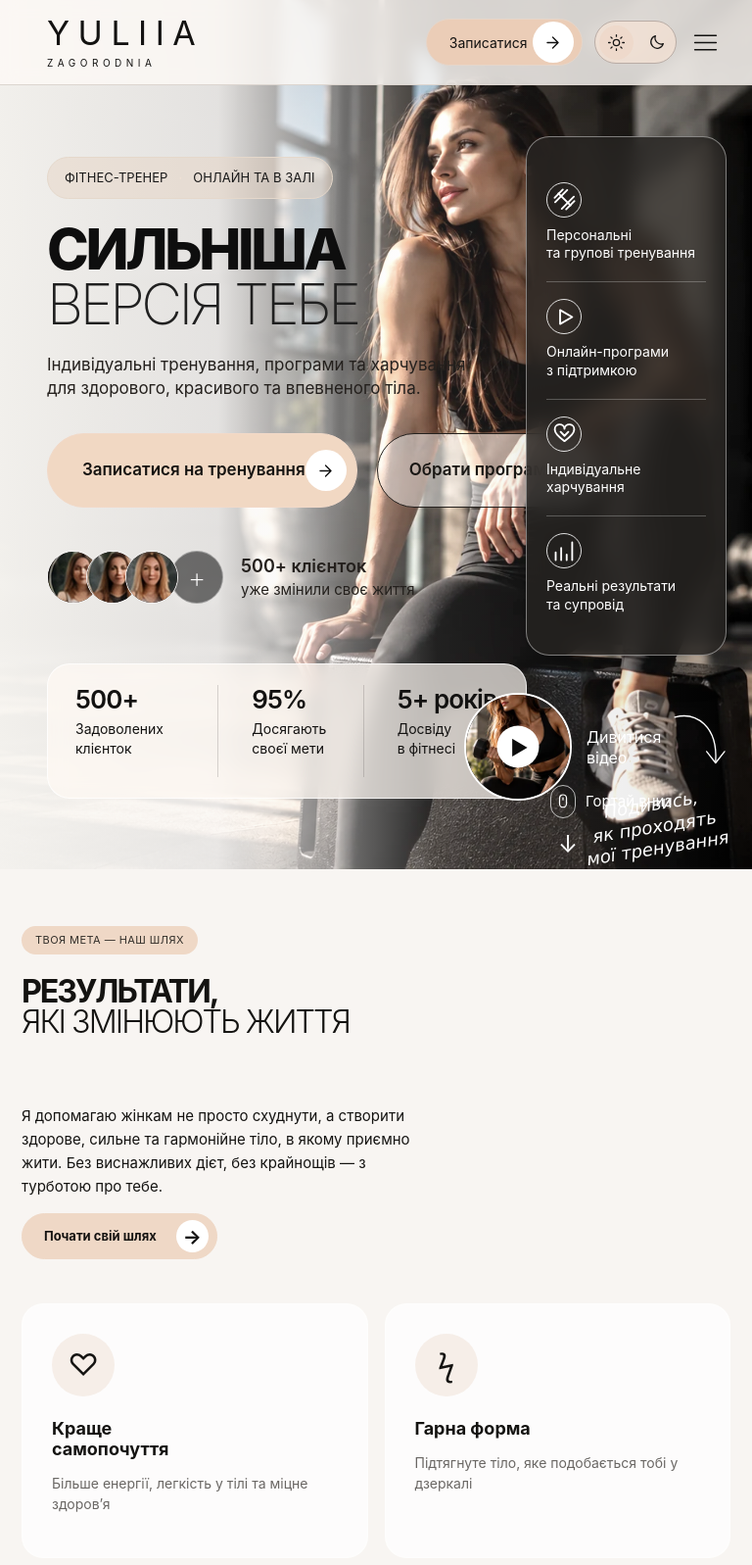
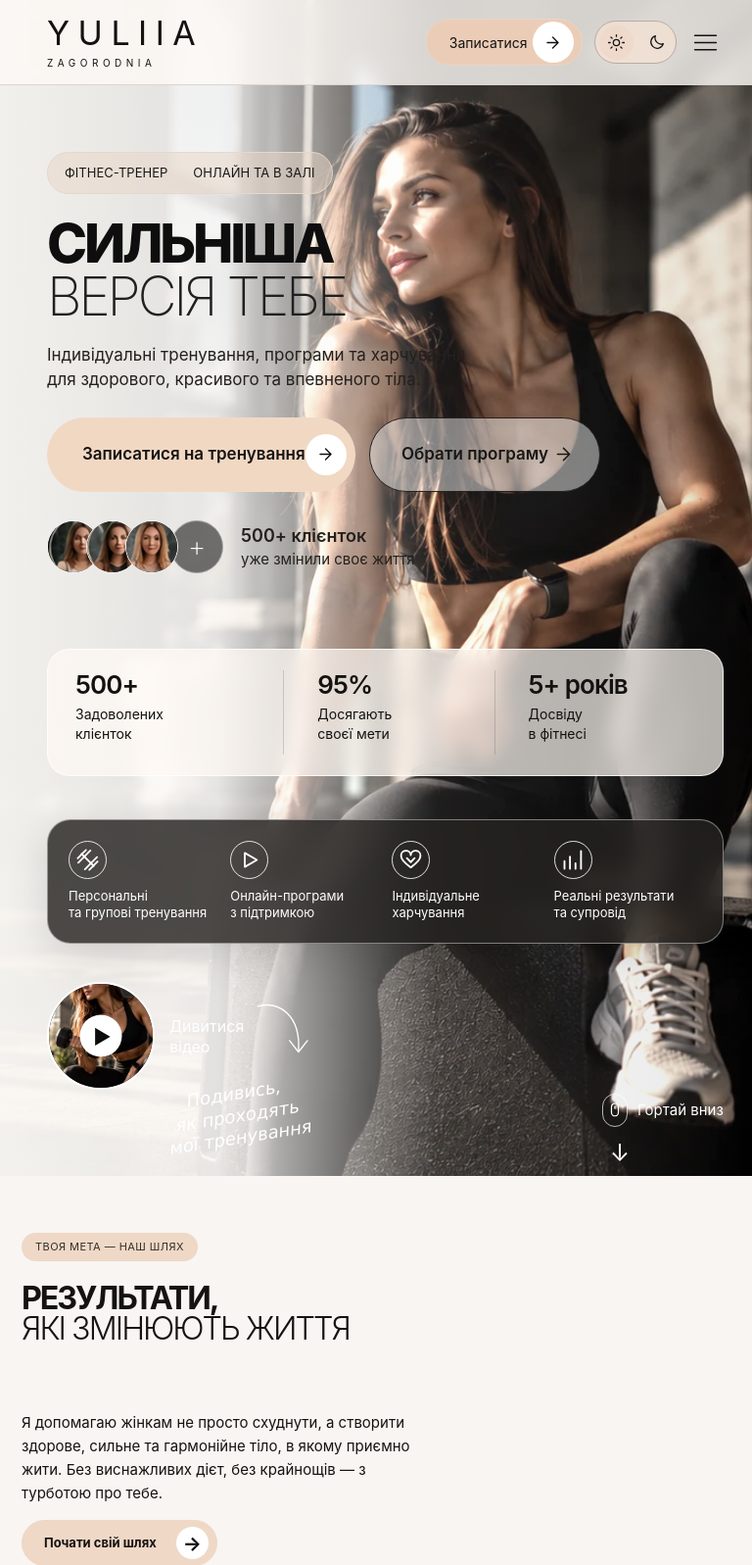
Before and after one commit to WebBoroda/fitness-trainer-frontend, a PHP site: page / in a window 768 px wide. Shown: the top 1597 px of the page at 98% size. Run offline with PHP 8.4, Linux system fonts and the light colour scheme.

Commit message:
fix(hero): prevent tablet sizing collisions and test rendered CSS over HTTP

```diff
--- a/assets/css/hero.css
+++ b/assets/css/hero.css
@@ -241,3 +241,35 @@ html[data-theme=light] .fhero-watch,html[data-theme=light] .fhero-scroll{color:#
  html[data-theme=light] .fhero-watch{color:#1e1e1e}
  html[data-theme=light] .fhero-scroll{color:#1e1e1e}
 }
+
+
+/* Tablet sizing fix: keep the approved desktop composition intact at >=1101px. */
+@media (min-width:941px) and (max-width:1100px) {
+  .hero.fhero {min-height:990px;}
+  .fhero-stage {min-height:903px;}
+  .fhero-stats {bottom:120px;}
+  .fhero-watch {top:654px;}
+  .fhero-scroll {bottom:32px;}
+}
+@media (min-width:761px) and (max-width:940px) {
+  .hero.fhero {min-height:1200px;}
+  .hero.fhero .fhero-photo {object-position:59% 0;}
+  .hero.fhero .fhero-overlay {background:linear-gradient(90deg,rgba(0,0,0,.72),rgba(0,0,0,.34) 54%,rgba(0,0,0,.20)),linear-gradient(0deg,rgba(0,0,0,.68),transparent 48%);}
+  .fhero-stage {min-height:1113px;}
+  .fhero-main {top:68px;left:var(--fhero-page-left);width:calc(100% - var(--fhero-page-left) - var(--fhero-page-right));}
+  .hero.fhero h1.fhero-title {font-size:clamp(53px,7.2vw,67px);}
+  .hero.fhero .fhero-summary {max-width:600px;}
+  .fhero-actions {margin-top:27px;gap:14px;}
+  .fhero-button-primary {width:315px;}
+  .fhero-button-secondary {width:236px;}
+  .fhero-audience {margin-top:28px;}
+  .fhero-stats {top:575px;bottom:auto;left:var(--fhero-page-left);width:calc(100% - var(--fhero-page-left) - var(--fhero-page-right));min-height:130px;}
+  .fhero-features {top:749px;bottom:auto;left:var(--fhero-page-left);right:var(--fhero-page-right);width:auto;min-height:0;display:grid;grid-template-columns:repeat(4,minmax(0,1fr));gap:14px;padding:21px;}
+  .fhero-feature,.fhero-feature:first-child,.fhero-feature:last-child {min-width:0;font-size:13px;padding:0;border:0;}
+  .fhero-feature-icon {width:39px;height:39px;margin-bottom:9px;}
+  .fhero-watch {top:915px;left:var(--fhero-page-left);right:auto;}
+  .fhero-scroll {bottom:50px;right:var(--fhero-page-right);}
+}
+@media (min-width:761px) and (max-width:940px) and (prefers-reduced-motion: reduce) {
+  .fhero-main,.fhero-features,.fhero-watch,.fhero-stats {transition:none;}
+}
```
Also changed, not shown: 1 other file.
